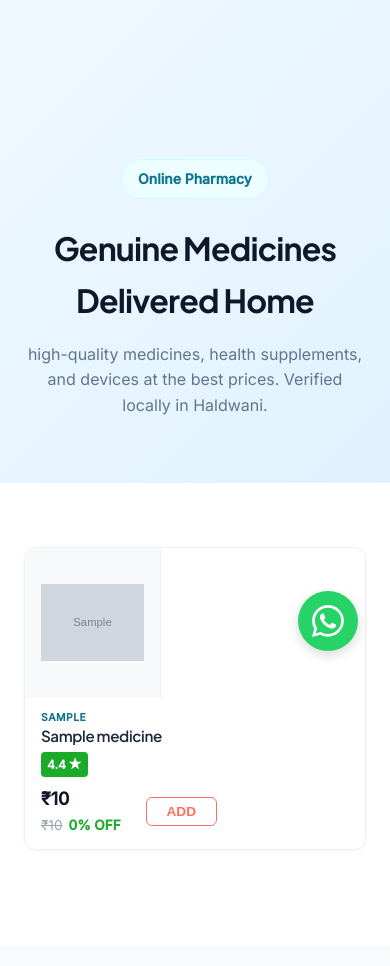
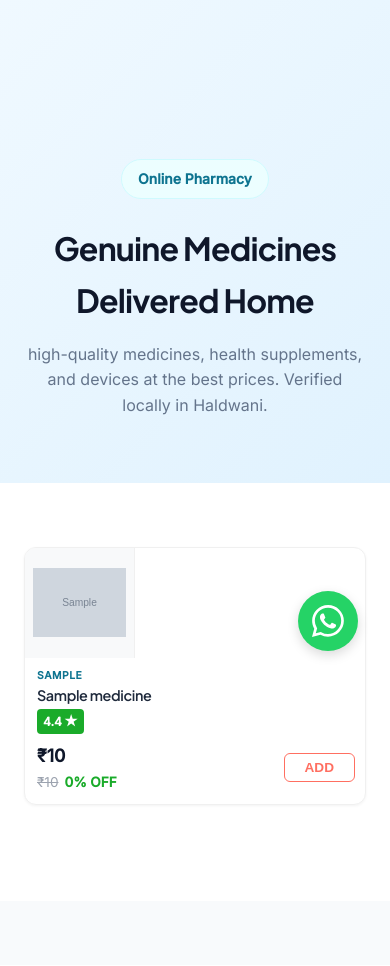
Before and after one commit to Cold-artist/jams-homecare, a Flask app: page /pharmacy in a window 390 px wide. Shown: the part 161-1127 px from the top of the page. Run offline with Flask 3, Linux system fonts and the light colour scheme; tables that the repository leaves empty hold one stand-in row (values such as "Sample post"); grey boxes marked "Sample" are stand-in pictures.

Commit message:
style: implement compact square layout for mobile pharmacy

```diff
--- a/templates/pharmacy.html
+++ b/templates/pharmacy.html
@@ -174,71 +174,67 @@
             align-items: stretch;
             /* Full Height Stretch */
             height: auto !important;
-            min-height: 150px;
-            /* Taller for better proportion */
+            /* Let content dictate height */
+            min-height: 110px;
+            /* Reduced from 150px to remove whitespace */
             padding: 0 !important;
-            /* No padding on card itself */
             border-radius: 12px;
-            /* Smooth corners */
             box-shadow: 0 1px 3px rgba(0, 0, 0, 0.05);
             border: 1px solid #f0f0f0;
             width: 100%;
             margin: 0;
             overflow: hidden;
-            /* Clip image corners */
         }
 
-        /* 1. Left Side: Full Block Image (40%) */
+        /* 1. Left Side: Fixed Square Image Block (35% or Fixed 100px) */
         .glass-card div[style*="height: 140px"] {
-            width: 40% !important;
-            min-width: 40% !important;
+            width: 110px !important;
+            /* Fixed Width */
+            min-width: 110px !important;
             height: auto !important;
-            min-height: 150px;
-            /* Match card min-height */
+            /* Full layout height */
+            min-height: 110px;
             margin: 0 !important;
             border-radius: 0 !important;
-            /* Square edges inside card */
             background: #f8f9fa !important;
-            /* Light Gray Block */
+            /* Light Gray */
             border: none;
             border-right: 1px solid #f0f0f0;
-            padding: 10px;
-            /* Breathing room for image inside block */
+            padding: 8px;
             display: flex;
             align-items: center;
             justify-content: center;
         }
 
         .glass-card img {
-            max-width: 90% !important;
-            max-height: 90% !important;
+            max-width: 100% !important;
+            max-height: 100% !important;
             width: auto;
             height: auto;
             object-fit: contain;
             mix-blend-mode: multiply;
-            /* Better blend on gray bg if white image */
         }
 
-        /* 2. Right Side: Content Column (60%) */
+        /* 2. Right Side: Content Column (Fills remaining space) */
         .glass-card div[style*="padding: 1.5rem"] {
-            padding: 12px 12px 12px 16px !important;
-            width: 60%;
+            padding: 10px 10px 10px 12px !important;
+            /* Tighter Padding */
             flex: 1;
+            /* Take remaining width */
             display: flex;
             flex-direction: column;
             justify-content: space-between;
-            /* Spread content out */
+            /* Evenly space top/bottom */
             position: relative;
-            min-height: 150px;
         }
 
-        /* Title - Clean & Professional */
+        /* Title - Compact & Clean */
         .glass-card h3 {
-            font-size: 0.95rem !important;
+            font-size: 0.9rem !important;
             line-height: 1.3 !important;
             color: #111827;
             font-weight: 600;
-            margin-bottom: 6px !important;
+            margin-bottom: 4px !important;
             display: -webkit-box;
             -webkit-line-clamp: 2;
             line-clamp: 2;
@@ -254,8 +250,8 @@
             color: #6b7280;
             text-transform: uppercase;
             letter-spacing: 0.5px;
-            margin-bottom: auto !important;
-            /* Push title/price down */
+            margin-bottom: 2px !important;
+            /* Tighter */
             font-weight: 600;
             display: block;
         }
```
